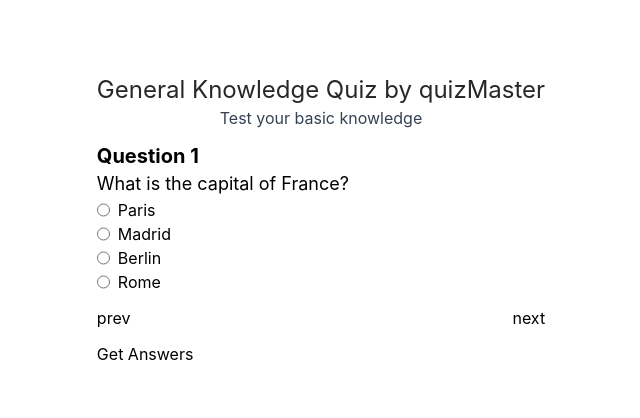
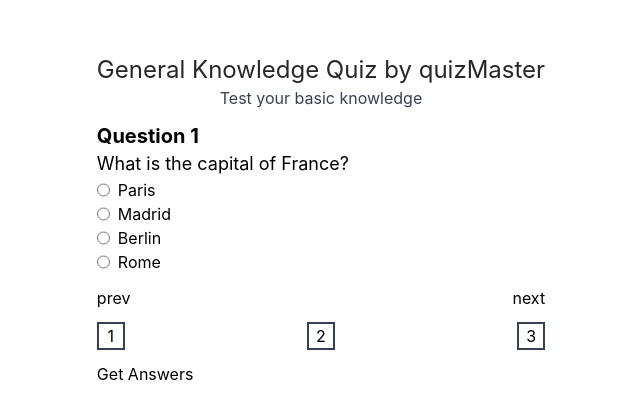
Before and after one commit to Ndanusa/quiz-app, a React (Vite) app in the folder client/: page /home in a window 1280 px wide. Shown: the part 180-598 px from the top of the page, without its empty margins (319-959 px from the left). Built offline with nearby package versions, Linux system fonts and the light colour scheme.

Commit message:
added question navigation through numbers

```diff
--- a/client/src/pages/Home.tsx
+++ b/client/src/pages/Home.tsx
@@ -1,13 +1,23 @@
 import { useRef, useState, useEffect } from "react";
 import data from "../data/data.json";
+interface questionOptionInterface {
+  optionId: string;
+  text: string;
+}
+interface questionInterface {
+  questionId: string;
+  questionText: string;
+  points: number;
+  options: questionOptionInterface[];
+}
 function Home() {
-  const [answers, setAnswers] = useState({});
+  const [answers, setAnswers] = useState<Record<string, string>>({});
   const [questionIndex, setQuestionIndex] = useState(0);
-  const question = data.questions[questionIndex];
-  const handleChange = (questionId, optionId) => {
+  const questions: questionInterface[] = data.questions;
+  const question = questions[questionIndex];
+  const handleChange = (questionId: string, optionId: string) => {
     setAnswers((prev) => ({ ...prev, [questionId]: optionId }));
   };
-
   return (
     <div className="flex items-center justify-center h-screen">
       <div className="flex flex-col gap-3">
@@ -44,18 +54,31 @@ function Home() {
             onClick={() => {
               questionIndex > 0
                 ? setQuestionIndex(questionIndex - 1)
-                : setQuestionIndex(data.questions.length - 1);
+                : setQuestionIndex(questions.length - 1);
             }}>
             prev
           </button>
           <button
             onClick={() => {
-              questionIndex < data.questions.length - 1
+              questionIndex < questions.length - 1
                 ? setQuestionIndex(questionIndex + 1)
                 : setQuestionIndex(0);
             }}>
             next
           </button>
+        </div>
+        <div className="flex itms-center justify-between">
+          {questions.map((_, i) => {
+            return (
+              <button
+                className="border-2 border-gray-700 relative flex items-center justify-center w-7 h-7 cursor-pointer"
+                onClick={() => {
+                  setQuestionIndex(i);
+                }}>
+                {i + 1}
+              </button>
+            );
+          })}
         </div>
         <div>
           <button
```
